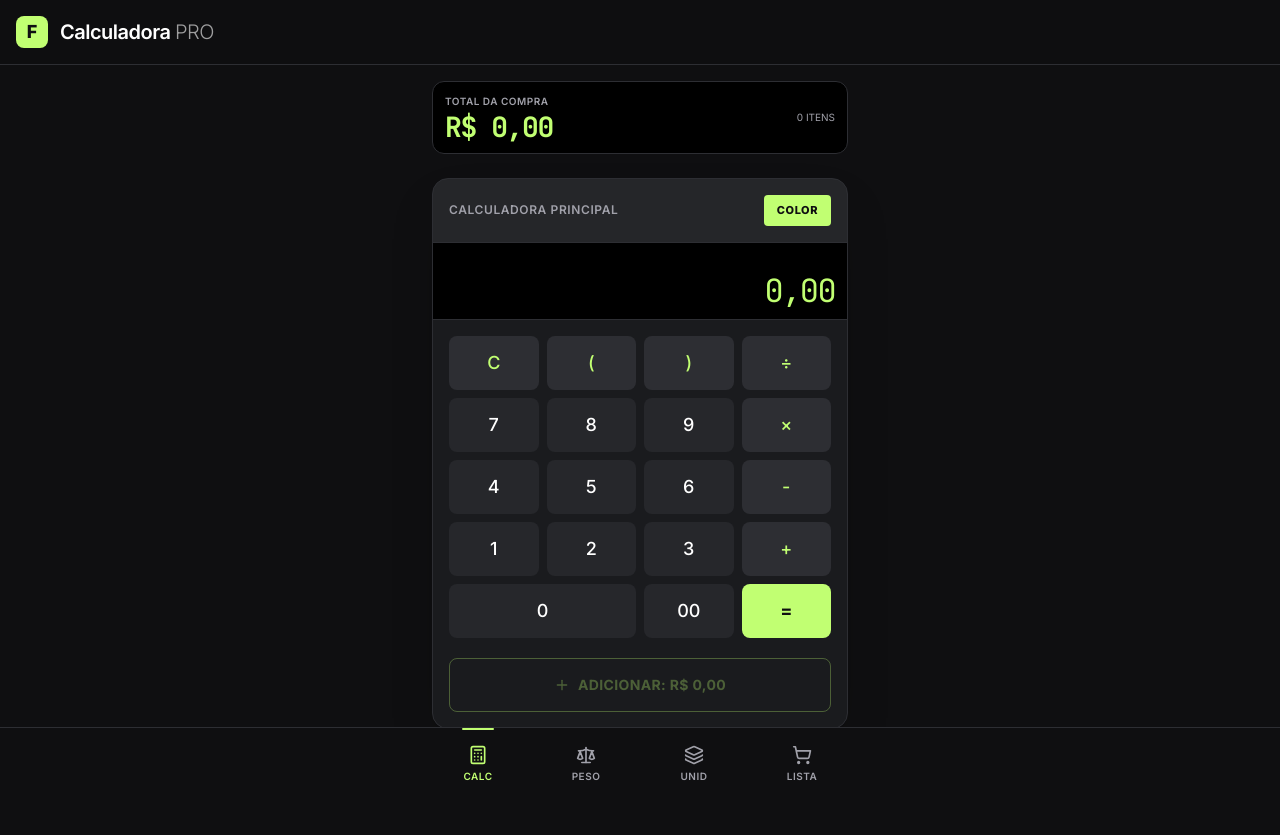
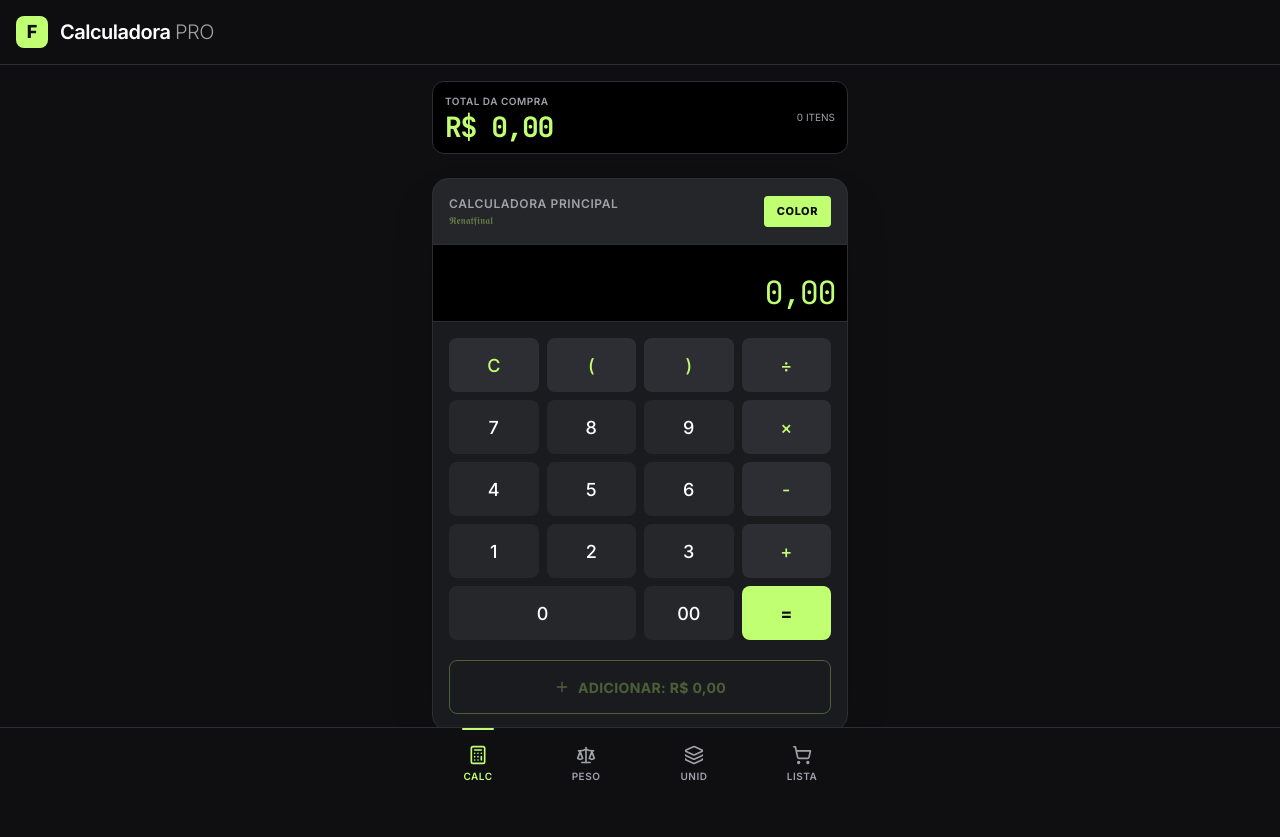
Before and after one commit to renatfinal/Calculadora-de-Feira-, a Next.js app: page / in a window 1280 px wide. Built offline with nearby package versions, Linux system fonts and the light colour scheme.

Commit message:
feat: Add developer name to header
Adds the developer's name "Renatfinal" to the main calculator header, displayed with a subtle, theme-colored text.

```diff
--- a/app/page.tsx
+++ b/app/page.tsx
@@ -448,7 +448,10 @@ function StandardCalculator({ onAdd, format, currentTheme, onThemeChange }: { on
   return (
     <motion.div initial={{ opacity: 0, y: 10 }} animate={{ opacity: 1, y: 0 }} exit={{ opacity: 0, y: -10 }} className="bg-[#1A1B1E] border border-[#2D2E33] rounded-[16px] flex flex-col overflow-hidden shadow-2xl">
       <div className="p-4 border-b border-[#2D2E33] flex justify-between items-center bg-white/5">
-        <span className="text-[12px] font-semibold uppercase tracking-[0.05em] text-[#A1A1AA]">Calculadora Principal</span>
+        <div className="flex flex-col">
+          <span className="text-[12px] font-semibold uppercase tracking-[0.05em] text-[#A1A1AA]">Calculadora Principal</span>
+          <span className="text-[10px] opacity-40 transition-colors" style={{ color: currentTheme }}>𝕽𝖊𝖓𝖆𝖙𝖋𝖎𝖓𝖆𝖑</span>
+        </div>
         <div className="relative">
           <button
             onClick={() => setShowColorPicker(!showColorPicker)}
```
